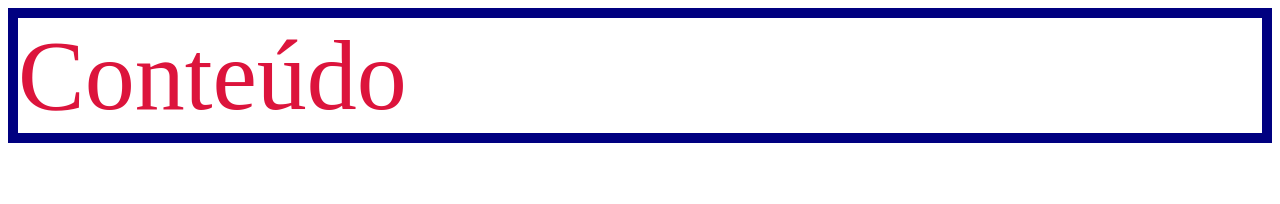
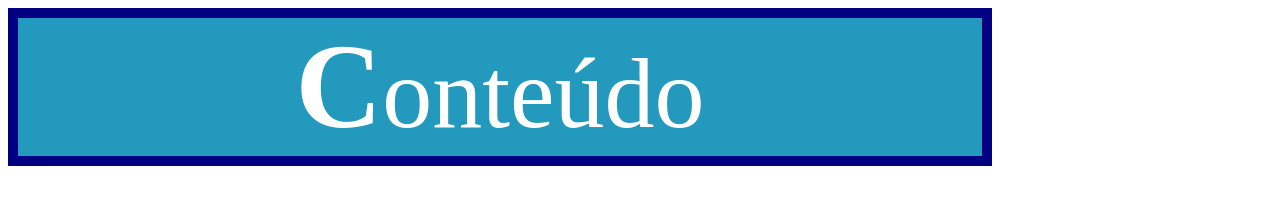
Before and after one commit to RenanCruz7/HTML-CSS, a plain HTML site: page css/anatomia.html in a window 1280 px wide. Drawn offline with Linux system fonts and the light colour scheme.

Commit message:
anatomia css

```diff
--- a/css/anatomia.html
+++ b/css/anatomia.html
@@ -1,26 +1,44 @@
 <!DOCTYPE html>
 <html>
-
   <head>
-    <meta charset="UTF-8">
+    <meta charset="UTF-8" />
     <title>Anatomia CSS</title>
     <style>
-        .selector{
-            color:crimson;
+      .selector {
+        color: #fff;
         font-size: 100px;
+        text-align: center;
         /*é possivel ter multiplos valores
             border coloca uma borda de 10 pixeis na cor azul
             */
-            border: solid 10px navy;/*shorthand property*/
+        border: solid 10px navy; /*shorthand property*/
         font-family: Brush Script MT;
         /*trocar a fonte do texto para Helvetica caso nao exista essa fonte
             ele troca a fonte para monospace*/
+        width: calc(100% - 300px);
+        /*acima temos uma função que diminui a largura da imagem
+        onde se retira 300px de 100% da imagem*/
+        background-color: rgb(34, 153, 189);
       }
+      /*Usando uma pseudo-classe: nesse caso essa pseudo classe
+      sera aplicada quando o mouse do usuario passar por cima dele*/
+      .selector:hover {
+        background-color: orangered;
+      }
+
+      /*Usando um pseudo-elemento: nesse caso apenas na primeira
+      letra da palavra*/
+      .selector::first-letter {
+        font-size: 120px;
+        font-weight: bold;
+      }
+      /*todas as propriedades no CSS utilizam do "-" para separar suas propriedades
+      tipo: text-align , font-size e etc isso se aplica tbm a pseudo-classes
+      e pseudo-elementos*/
     </style>
   </head>
 
   <body>
     <div class="selector">Conteúdo</div>
   </body>
-
 </html>
```
Lines whose indentation alone changed are shown as unchanged.
